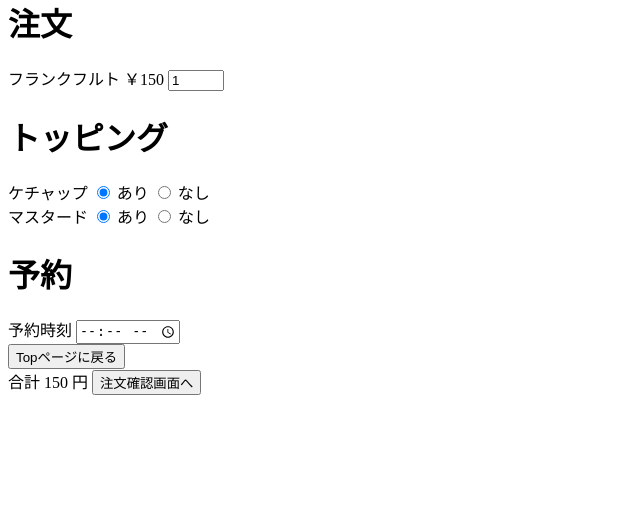
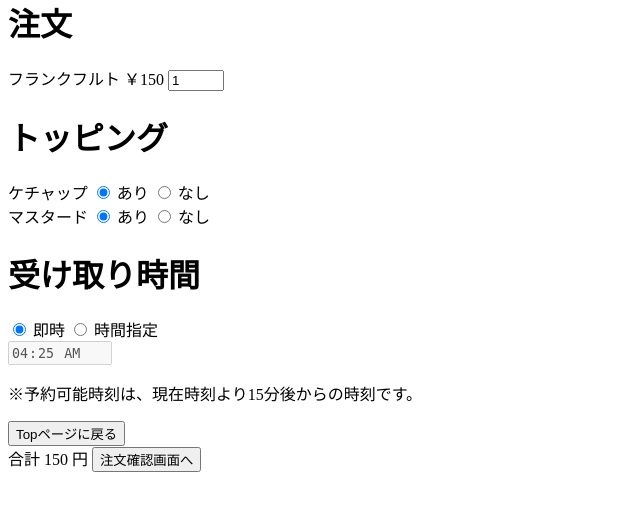
Before and after one commit to oithxs/mobile-order-2024, a Flask app: page /order in a window 1280 px wide. Shown: the part 81-592 px from the top of the page, without its empty margins (0-640 px from the left). Run offline with Flask 3, Linux system fonts and the light colour scheme.

Commit message:
受け取り時間を即時か、時間指定かを選べるように修正

```diff
--- a/Flask/app.py
+++ b/Flask/app.py
@@ -1,12 +1,28 @@
 #from flask_sqlalchemy import SQLAlchemy
 from flask import Flask, render_template, redirect, url_for,request
+import json, random
 
 app = Flask(__name__)
-true = 1
+
+order_DB = [ # 仮の注文DB
+            { # ダミーデータ
+                "number": 1,
+                "time": "11:30",
+                "nickname": "Mr.Frankfurt",
+                "status": "Received",
+                "count": 3,
+                "ketchup": True,
+                "mustard": True
+            }
+]
+nickname_DB = ["ドッグフランク", "フランクキング", "フルート",
+            "ドッグキング", "フランククイーン", "枚方太郎", "京橋花子"] # 仮のニックネームのDB
+
+isOrderLeft = True # 注文可能かどうか (Falseの場合にエラーページに飛ぶようにする)
 
 @app.route('/',methods=['GET'])
 def home():
-    return "Welcome to Flask!!!"
+    return redirect(url_for('top')) # topページに強制リダイレクト
 
 #トップページ
 @app.route('/top')
@@ -21,41 +37,70 @@ def sgrid():
 @app.route('/order')
 def order():
 
-    order_data = {
-        "nickname": "ドッグフランク",
-        "isOrderLeft": True              # 注文可能かどうか
-    }
-
-    if(order_data['isOrderLeft']):
-        return render_template("/user/order.html", order_data=order_data)
+    if(isOrderLeft):
+        return render_template("/user/order.html")
     else:
         return redirect(url_for('error'))
 
 #注文確認ページ
 @app.route('/confirm',methods=['POST'])
 def confirm():
-    order_data = request.form
-    return render_template("/user/confirm.html",order_data=order_data)
+    return render_template("/user/confirm.html",order_data=request.form)
+
+#注文処理のページ
+@app.route('/processing_order',methods=['POST'])
+def processing_order():
+    if(request.form.get('isNicknameRegistered') == "true"):
+        return redirect(url_for('result', nickname = request.form['nickname']))
+    else:
+        nickname = random.choice(nickname_DB) # ニックネームをニックネームDBから取得する
+        nickname_DB.remove(nickname)
+
+        order_data = request.form.to_dict() # formデータを受け取る
+
+        #order_dataの加工
+        order_data['nickname'] = nickname
+        order_data['count'] = int(order_data['count'])
+        if order_data['ketchup'] == 'true':
+            order_data['ketchup'] = True
+        else:
+            order_data['ketchup'] = False
+        if order_data['mustard'] == 'true':
+            order_data['mustard'] = True
+        else:
+            order_data['mustard'] = False
+        if order_data['reservationTime'] == 'none':
+            order_data['reservationTime'] = None
+
+        order_DB.append(order_data) # order_dataをDBに保存（ここではorder_DBに保存している）
+
+        return render_template("/user/processing_order.html",nickname = nickname)
 
 #注文完了のページ
-@app.route('/result',methods=['GET','POST'])
+@app.route('/result',methods=['GET'])
 def result():
-    order_data = request.form #このorder_dataを使ってDBに保存する
-    return render_template("/user/result.html")
+
+    nickname = request.args.get('nickname')
+    if nickname == None:
+        nickname = ""
+    return render_template("/user/result.html", nickname = nickname)
 
 #注文履歴のページ
-@app.route('/history',methods=['GET'])
+@app.route('/history',methods=['GET','POST'])
 def history():
-    history_data = {
-        "number": 1,
-        "time": "11:30",
-        "nickname": "Mr.Frankfurt",
-        "status": "Received",
-        "count": 3,
-        "ketchup": true,
-        "mustard": true
-    }
-    return render_template("/user/history.html", history_data = history_data)
+    if request.method == 'GET':
+        return render_template("user/loading.html") # このページでローカルストレージの内容を取り出す
+    else:
+        nicknames = json.loads(request.form.get('nicknames')) # ニックネームの文字列のリスト
+
+        history_data = [] # 履歴データ
+
+        for nickname in nicknames:
+            for order in order_DB:
+                if nickname in order.values():
+                    history_data.append(order) # データベースからニックネームをキーとして履歴データを取る
+
+        return render_template("/user/sgrid.html", history_data = history_data)
 
 #エラーページ
 @app.route('/error')
@@ -66,7 +111,7 @@ def error():
 @app.route('/admin')
 def admin():
     admin_data = [
-        {"ニックネーム":"山田", "本数":5, "ケチャップ":True, "マスタード":True, "予定時刻":"15:00"},
+        {"ニックネーム":"山田あああ", "本数":5, "ケチャップ":True, "マスタード":True, "予定時刻":"15:00"},
         {"ニックネーム":"tom", "本数":15, "ケチャップ":False, "マスタード":True, "予定時刻":None},
         {"ニックネーム":"まいける", "本数":6, "ケチャップ":True, "マスタード":False, "予定時刻":"9:15"},
     ]
--- a/Flask/templates/user/order.html
+++ b/Flask/templates/user/order.html
@@ -10,14 +10,12 @@
     <body>
         <form action="/confirm" id="orderForm" method="POST">
             <!-- 送られてきたデータを注文確認ページに送る -->
-            <input type="hidden" name="nickname" value={{ order_data.nickname }}>
-            <input type="hidden" name="isOrderLeft" value={{ order_data.isOrderLeft }}>
 
             <h1>注文</h1>
             <label for="frankfurt">フランクフルト ￥150</label>
             <input type="number" value="1" min="1" max="10" name="count" id="count">
             <h1>トッピング</h1>
-            <div name="toggleButton">
+            <div class="toggleButton">
                 <label for="ketchup">ケチャップ</label>
                 <label for="ketchup">
                     <input type="radio" name="ketchup" value="true" checked>
@@ -28,7 +26,7 @@
                     なし
                 </label>
             </div>
-            <div name="toggleButton">
+            <div class="toggleButton">
                 <label for="mustard">マスタード</label>
                 <label for="mustard">
                     <input type="radio" name="mustard" value="true" checked>
@@ -39,10 +37,26 @@
                     なし
                 </label>
             </div>
-            <h1>予約</h1>
+            <h1>受け取り時間</h1>
             <div>
-                <label for="reservationTime">予約時刻</label>
-                <input type="time" id="reservationTime" name="reservationTime" value="">
+                <div class="toggleButton">
+                    <label for="wantToReserve">
+                        <input type="radio" id="wantToReserve0" name="wantToReserve" value="false" onclick="changeDisabled()" checked>
+                        即時
+                    </label>
+                    <label for="wantToReserve">
+                        <input type="radio" id="wantToReserve1" name="wantToReserve" value="true" onclick="changeDisabled()">
+                        時間指定
+                    </label>
+                </div>
+                <div class="setReservationTime">
+                    <label for="reservationTime"></label>
+                    <input type="hidden" id="reservationTime0" name="reservationTime" value="none">
+                    <input type="time" id="reservationTime1" name="reservationTime" value="" disabled="disabled" required>
+                    <p>
+                        ※予約可能時刻は、現在時刻より15分後からの時刻です。
+                    </p>
+                </div>
             </div>
             <div>
                 <button type="button">Topページに戻る</button>
@@ -55,6 +69,14 @@
                 <button type="submit">注文確認画面へ</button>
             </div>
         </form>
+
+        <dialog>
+            <div>
+                <span id="correctTime"></span>
+                以降の時刻を選択して下さい。
+            </div>
+            <button type="button" id="yes">はい</button>
+        </dialog>
     </body>
 
 {% endblock %}
```
